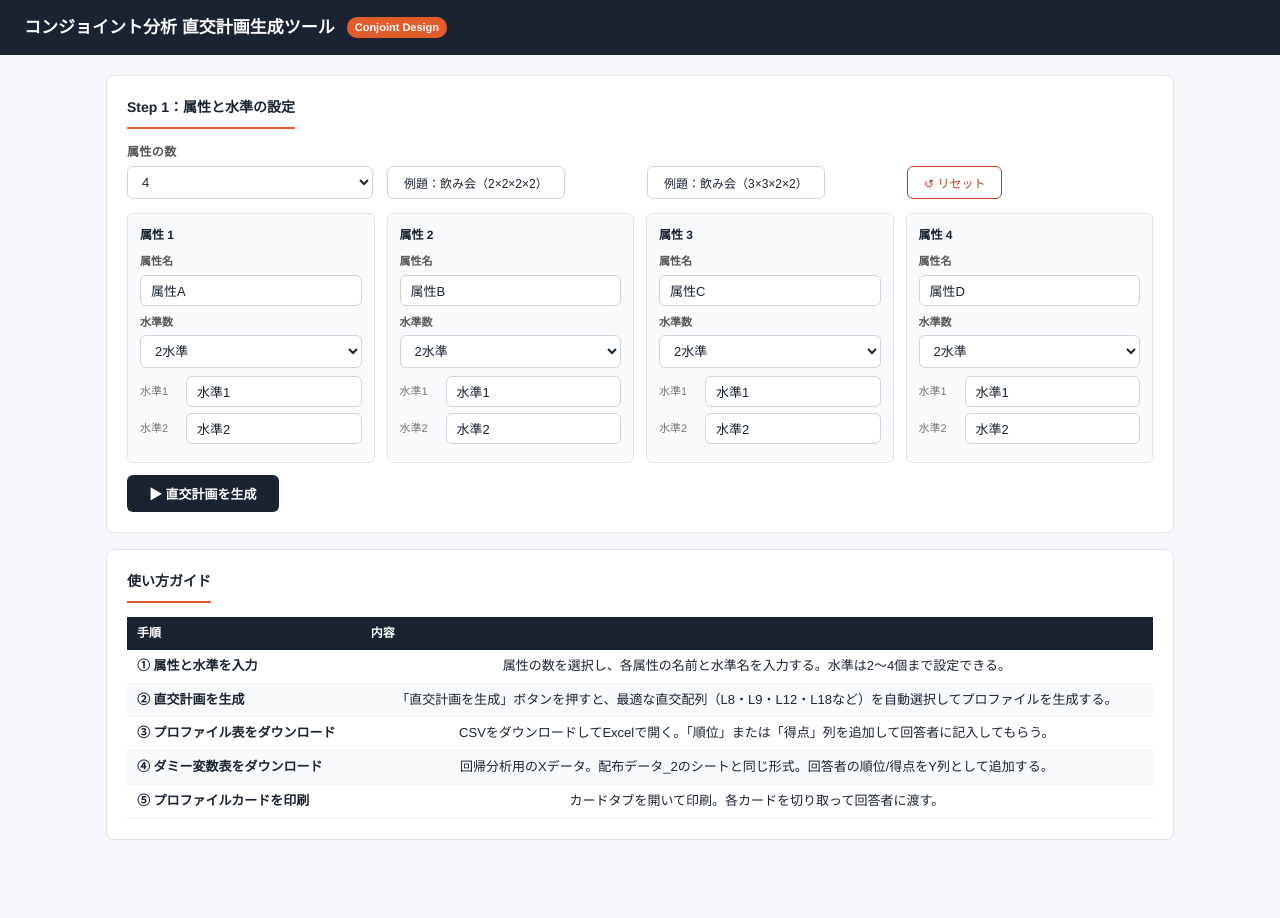
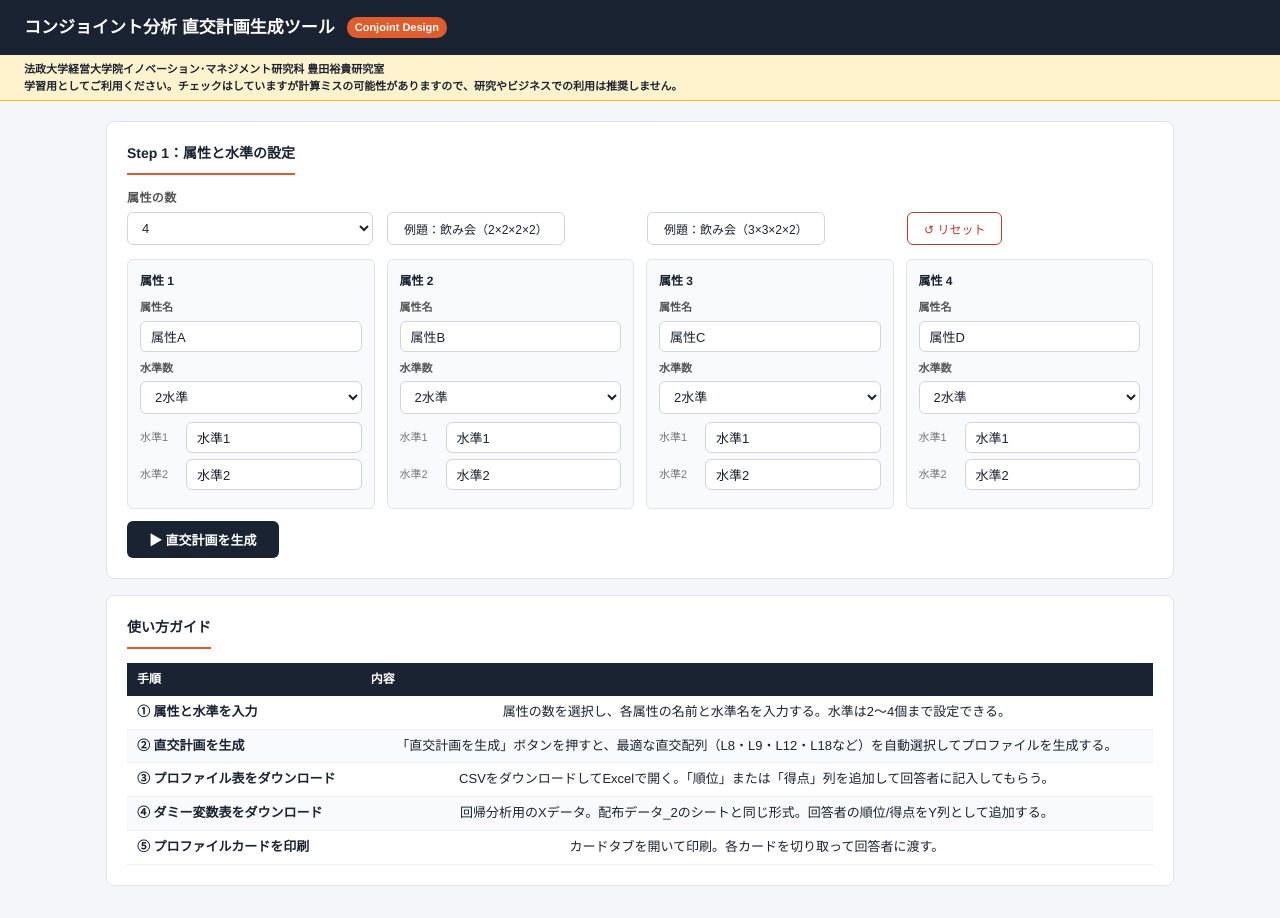
Before and after one commit to im-research-yt/analysis-tools, a plain HTML site: page conjoint_design.html in a window 1280 px wide. Before the commit the page ends 876 px from the top, so only its background shows below. Drawn offline with Linux system fonts and the light colour scheme.

Commit message:
Add files via upload

```diff
--- a/conjoint_design.html
+++ b/conjoint_design.html
@@ -88,6 +88,9 @@ tr:nth-child(even) td{background:#f8fafc}
   <h1>コンジョイント分析 直交計画生成ツール</h1>
   <span class="badge">Conjoint Design</span>
 </header>
+<div style="background:#fff3cd;border-bottom:1px solid #ffc107;padding:6px 24px;font-size:11px;color:#1a2332;font-weight:700;line-height:1.5">
+  法政大学経営大学院イノベーション･マネジメント研究科 豊田裕貴研究室<br>学習用としてご利用ください。チェックはしていますが計算ミスの可能性がありますので、研究やビジネスでの利用は推奨しません。
+</div>
 
 <div class="container">
 
```
